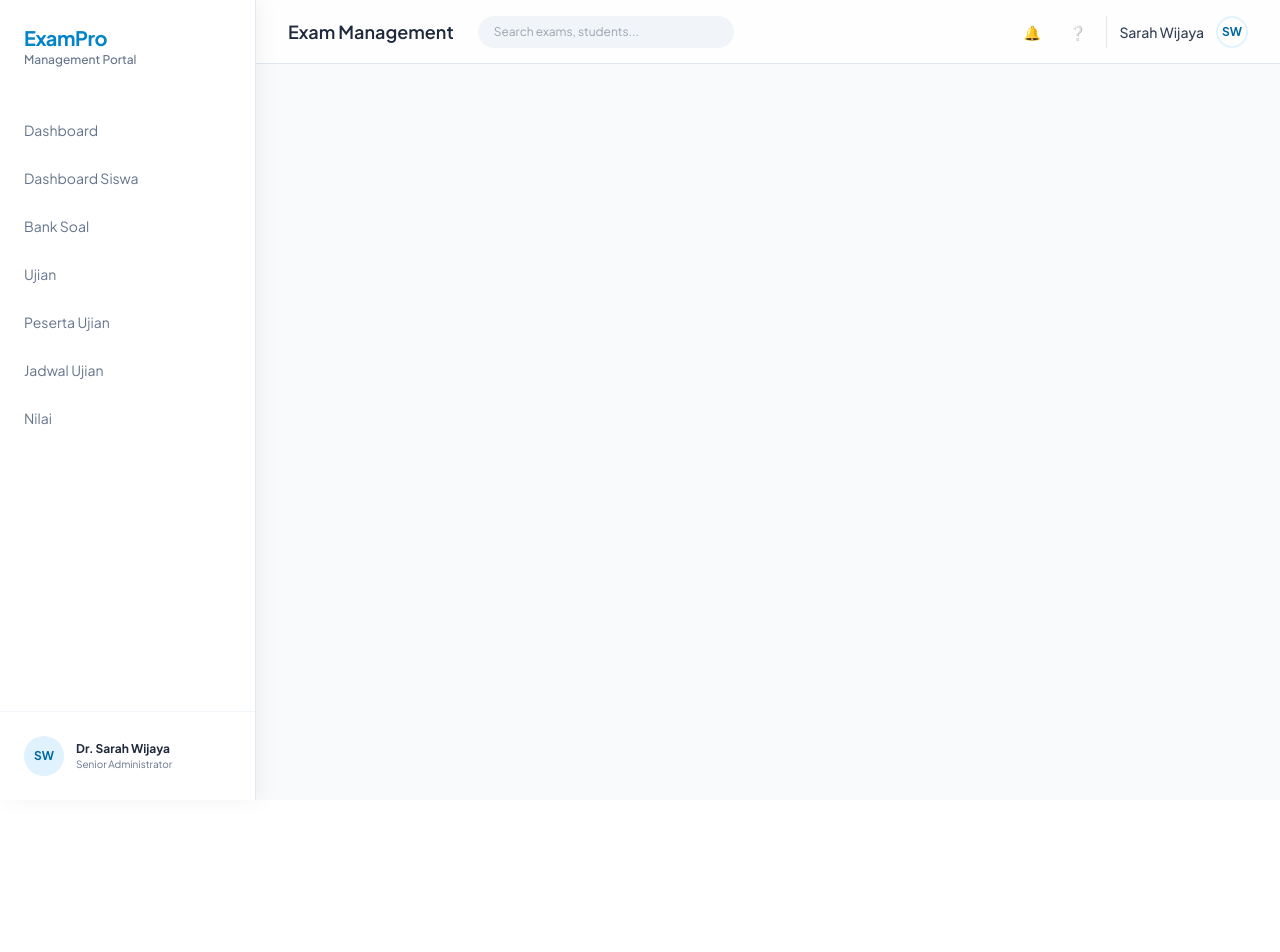
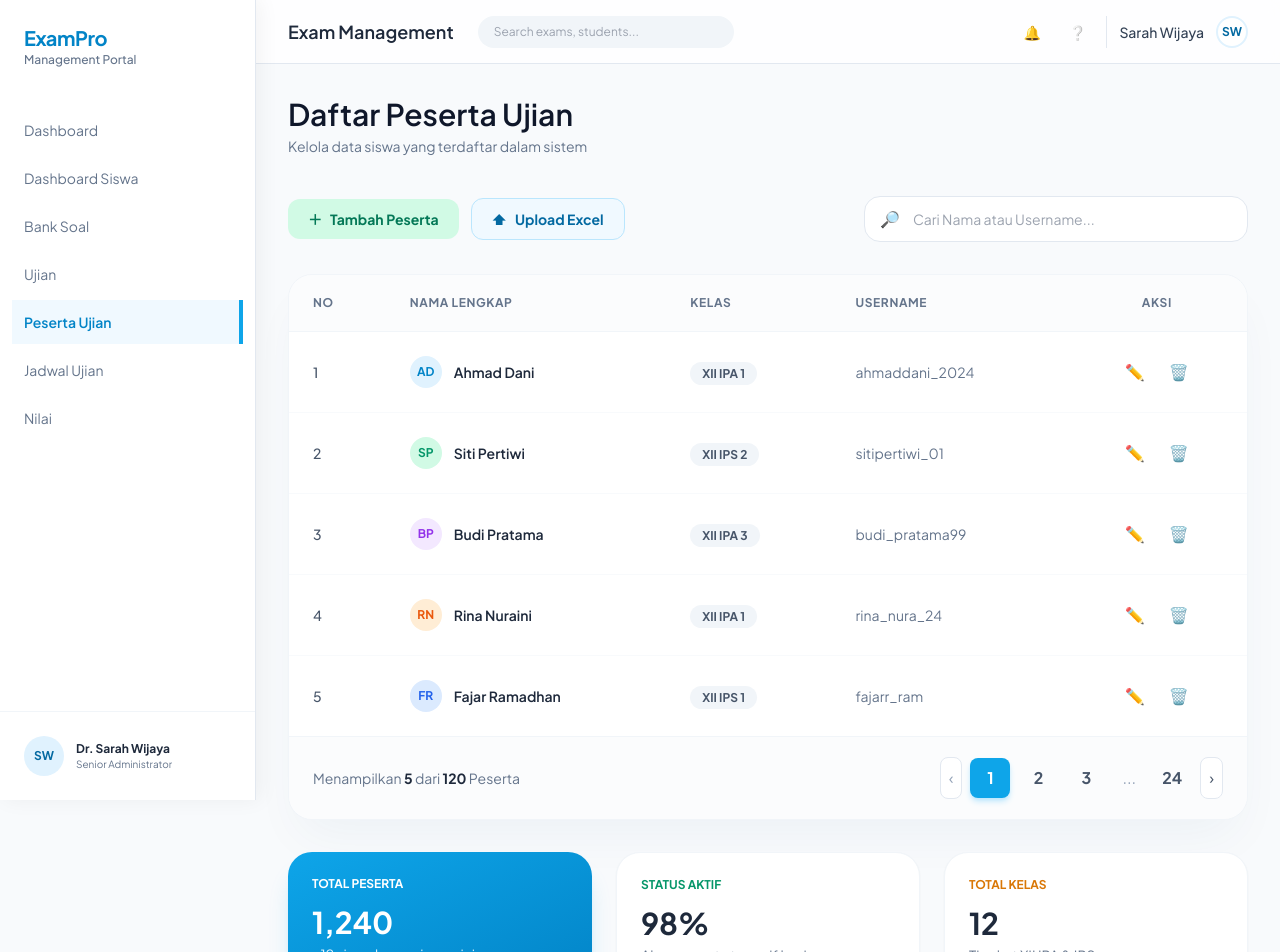
Before and after one commit to masulfauzi/ujian-front, a Vue app: page /peserta-ujian in a window 1280 px wide. Shown: the top 952 px of the page. Before the commit the page ends 800 px from the top, so only its background shows below. Built offline with nearby package versions, Linux system fonts and the light colour scheme.

Commit message:
feat: add peserta ujian page and routing

```diff
--- a/src/App.vue
+++ b/src/App.vue
@@ -26,6 +26,13 @@ const bankSoalMenuClass = computed(() => {
 
 const ujianMenuClass = computed(() => {
   const isActive = route.path.startsWith('/ujian')
+  return isActive
+    ? 'flex items-center gap-3 border-r-4 border-sky-500 bg-sky-50 px-3 py-3 font-semibold text-sky-600'
+    : 'flex items-center gap-3 px-3 py-3 text-slate-500 transition hover:bg-slate-50 hover:text-sky-500'
+})
+
+const pesertaUjianMenuClass = computed(() => {
+  const isActive = route.path.startsWith('/peserta-ujian')
   return isActive
     ? 'flex items-center gap-3 border-r-4 border-sky-500 bg-sky-50 px-3 py-3 font-semibold text-sky-600'
     : 'flex items-center gap-3 px-3 py-3 text-slate-500 transition hover:bg-slate-50 hover:text-sky-500'
@@ -61,10 +68,9 @@ const dashboardSiswaMenuClass = computed(() => {
         <RouterLink :class="ujianMenuClass" to="/ujian">
           <span>Ujian</span>
         </RouterLink>
-        <a class="flex items-center gap-3 px-3 py-3 text-slate-500 transition hover:bg-slate-50 hover:text-sky-500"
-          href="#">
+        <RouterLink :class="pesertaUjianMenuClass" to="/peserta-ujian">
           <span>Peserta Ujian</span>
-        </a>
+        </RouterLink>
         <a class="flex items-center gap-3 px-3 py-3 text-slate-500 transition hover:bg-slate-50 hover:text-sky-500"
           href="#">
           <span>Jadwal Ujian</span>
--- a/src/router/index.js
+++ b/src/router/index.js
@@ -3,6 +3,7 @@ import dashboardRoutes from './modules/dashboard'
 import bankSoalRoutes from './modules/bankSoal'
 import loginRoutes from './modules/login'
 import ujianRoutes from './modules/ujian'
+import pesertaUjianRoutes from './modules/pesertaUjian'
 
 const routes = [
     {
@@ -13,6 +14,7 @@ const routes = [
     ...dashboardRoutes,
     ...bankSoalRoutes,
     ...ujianRoutes,
+    ...pesertaUjianRoutes,
 ]
 
 const router = createRouter({
--- /dev/null
+++ b/src/router/modules/pesertaUjian.js
@@ -0,0 +1,11 @@
+import PesertaUjianListView from '../../views/peserta_ujian/PesertaUjianListView.vue'
+
+const pesertaUjianRoutes = [
+    {
+        path: '/peserta-ujian',
+        name: 'peserta-ujian-list',
+        component: PesertaUjianListView,
+    },
+]
+
+export default pesertaUjianRoutes
--- /dev/null
+++ b/src/views/peserta_ujian/PesertaUjianListView.vue
@@ -0,0 +1,142 @@
+<script setup>
+const pesertaList = [
+    { id: 1, nama: 'Ahmad Dani', inisial: 'AD', inisialClass: 'bg-sky-100 text-sky-600', kelas: 'XII IPA 1', username: 'ahmaddani_2024' },
+    { id: 2, nama: 'Siti Pertiwi', inisial: 'SP', inisialClass: 'bg-emerald-100 text-emerald-600', kelas: 'XII IPS 2', username: 'sitipertiwi_01' },
+    { id: 3, nama: 'Budi Pratama', inisial: 'BP', inisialClass: 'bg-purple-100 text-purple-600', kelas: 'XII IPA 3', username: 'budi_pratama99' },
+    { id: 4, nama: 'Rina Nuraini', inisial: 'RN', inisialClass: 'bg-orange-100 text-orange-600', kelas: 'XII IPA 1', username: 'rina_nura_24' },
+    { id: 5, nama: 'Fajar Ramadhan', inisial: 'FR', inisialClass: 'bg-blue-100 text-blue-600', kelas: 'XII IPS 1', username: 'fajarr_ram' },
+]
+</script>
+
+<template>
+    <div class="bg-slate-50 text-slate-900">
+        <section class="w-full px-4 py-8 lg:ml-64 lg:w-[calc(100%-16rem)] lg:px-8">
+            <div class="mb-10">
+                <h2 class="text-3xl font-semibold text-slate-900">Daftar Peserta Ujian</h2>
+                <p class="mt-1 text-sm text-slate-500">Kelola data siswa yang terdaftar dalam sistem</p>
+            </div>
+
+            <div class="mb-8 flex flex-col gap-4 md:flex-row md:items-center md:justify-between">
+                <div class="flex flex-wrap items-center gap-3">
+                    <button
+                        class="inline-flex items-center gap-2 rounded-xl bg-emerald-100 px-5 py-2.5 text-sm font-bold text-emerald-700 transition hover:shadow-lg hover:shadow-emerald-100 active:scale-95">
+                        <span>＋</span>
+                        <span>Tambah Peserta</span>
+                    </button>
+                    <button
+                        class="inline-flex items-center gap-2 rounded-xl border border-sky-200 bg-sky-50 px-5 py-2.5 text-sm font-bold text-sky-700 transition hover:bg-sky-100 active:scale-95">
+                        <span>⬆</span>
+                        <span>Upload Excel</span>
+                    </button>
+                </div>
+
+                <div class="relative w-full max-w-sm">
+                    <span class="absolute left-4 top-1/2 -translate-y-1/2 text-slate-400">🔎</span>
+                    <input
+                        class="w-full rounded-2xl border border-slate-200 bg-white py-3 pl-12 pr-4 text-sm outline-none transition focus:border-sky-500 focus:ring-4 focus:ring-sky-500/10"
+                        placeholder="Cari Nama atau Username..." type="text" />
+                </div>
+            </div>
+
+            <div class="overflow-hidden rounded-[24px] border border-slate-100 bg-white shadow-2xl shadow-sky-900/5">
+                <div class="overflow-x-auto">
+                    <table class="w-full min-w-[920px] border-collapse text-left">
+                        <thead>
+                            <tr class="border-b border-slate-100 bg-slate-50/50">
+                                <th class="px-6 py-5 text-xs font-bold uppercase tracking-wider text-slate-500">No</th>
+                                <th class="px-6 py-5 text-xs font-bold uppercase tracking-wider text-slate-500">Nama
+                                    Lengkap</th>
+                                <th class="px-6 py-5 text-xs font-bold uppercase tracking-wider text-slate-500">Kelas
+                                </th>
+                                <th class="px-6 py-5 text-xs font-bold uppercase tracking-wider text-slate-500">Username
+                                </th>
+                                <th
+                                    class="px-6 py-5 text-center text-xs font-bold uppercase tracking-wider text-slate-500">
+                                    Aksi</th>
+                            </tr>
+                        </thead>
+                        <tbody class="divide-y divide-slate-50">
+                            <tr v-for="peserta in pesertaList" :key="peserta.id"
+                                class="transition-colors hover:bg-sky-50/30">
+                                <td class="px-6 py-5 text-sm font-medium text-slate-600">{{ peserta.id }}</td>
+                                <td class="px-6 py-5">
+                                    <div class="flex items-center gap-3">
+                                        <div class="flex h-8 w-8 items-center justify-center rounded-full text-xs font-bold"
+                                            :class="peserta.inisialClass">
+                                            {{ peserta.inisial }}
+                                        </div>
+                                        <span class="text-sm font-semibold text-slate-800">{{ peserta.nama }}</span>
+                                    </div>
+                                </td>
+                                <td class="px-6 py-5">
+                                    <span
+                                        class="rounded-full bg-slate-100 px-3 py-1 text-xs font-bold uppercase text-slate-600">
+                                        {{ peserta.kelas }}
+                                    </span>
+                                </td>
+                                <td class="px-6 py-5 text-sm text-slate-500">{{ peserta.username }}</td>
+                                <td class="px-6 py-5">
+                                    <div class="flex justify-center gap-2">
+                                        <button class="rounded-lg p-2 text-sky-600 transition-colors hover:bg-sky-100"
+                                            title="Edit">
+                                            ✏️
+                                        </button>
+                                        <button class="rounded-lg p-2 text-rose-500 transition-colors hover:bg-rose-50"
+                                            title="Hapus">
+                                            🗑️
+                                        </button>
+                                    </div>
+                                </td>
+                            </tr>
+                        </tbody>
+                    </table>
+                </div>
+
+                <div
+                    class="flex flex-col gap-4 border-t border-slate-100 bg-slate-50/50 px-6 py-5 md:flex-row md:items-center md:justify-between">
+                    <p class="text-sm text-slate-500">Menampilkan <span class="font-bold text-slate-800">5</span> dari
+                        <span class="font-bold text-slate-800">120</span> Peserta</p>
+                    <div class="flex items-center gap-2">
+                        <button
+                            class="rounded-lg border border-slate-200 bg-white p-2 text-slate-400 transition-colors hover:bg-slate-50"
+                            disabled>
+                            ‹
+                        </button>
+                        <button
+                            class="h-10 w-10 rounded-lg bg-sky-500 font-bold text-white shadow-md shadow-sky-200">1</button>
+                        <button
+                            class="h-10 w-10 rounded-lg font-bold text-slate-600 transition hover:bg-slate-100">2</button>
+                        <button
+                            class="h-10 w-10 rounded-lg font-bold text-slate-600 transition hover:bg-slate-100">3</button>
+                        <span class="px-2 text-slate-400">...</span>
+                        <button
+                            class="h-10 w-10 rounded-lg font-bold text-slate-600 transition hover:bg-slate-100">24</button>
+                        <button
+                            class="rounded-lg border border-slate-200 bg-white p-2 text-slate-600 transition-colors hover:bg-slate-50">
+                            ›
+                        </button>
+                    </div>
+                </div>
+            </div>
+
+            <div class="mt-8 grid grid-cols-1 gap-6 md:grid-cols-3">
+                <div
+                    class="rounded-[24px] bg-gradient-to-br from-sky-500 to-sky-600 p-6 text-white shadow-xl shadow-sky-500/20">
+                    <p class="text-xs font-bold uppercase">Total Peserta</p>
+                    <p class="mt-3 text-3xl font-bold">1,240</p>
+                    <p class="mt-1 text-sm text-sky-100">+12 siswa baru minggu ini</p>
+                </div>
+                <div class="rounded-[24px] border border-slate-100 bg-white p-6 shadow-sm">
+                    <p class="text-xs font-bold uppercase text-emerald-600">Status Aktif</p>
+                    <p class="mt-3 text-3xl font-bold text-slate-800">98%</p>
+                    <p class="mt-1 text-sm text-slate-500">Akun peserta terverifikasi</p>
+                </div>
+                <div class="rounded-[24px] border border-slate-100 bg-white p-6 shadow-sm">
+                    <p class="text-xs font-bold uppercase text-amber-600">Total Kelas</p>
+                    <p class="mt-3 text-3xl font-bold text-slate-800">12</p>
+                    <p class="mt-1 text-sm text-slate-500">Tingkat XII IPA & IPS</p>
+                </div>
+            </div>
+        </section>
+    </div>
+</template>
```
